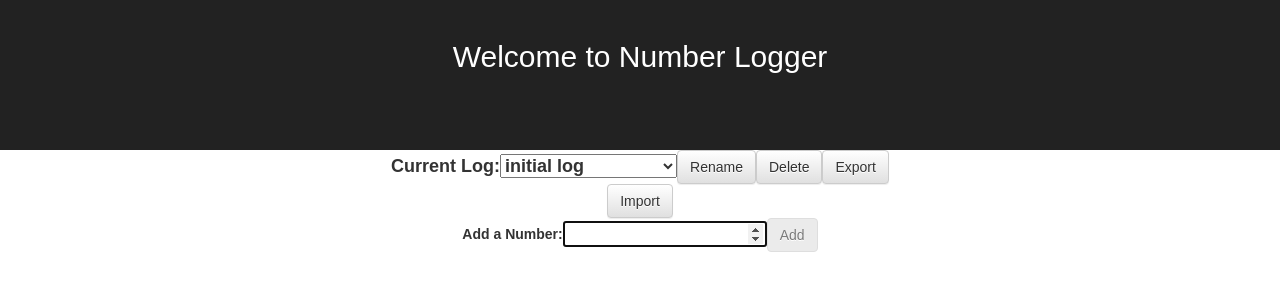
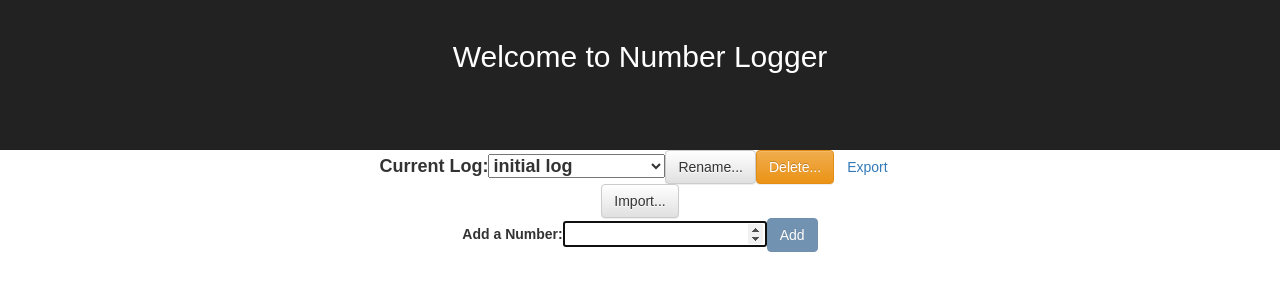
Before and after one commit to mikelson/number-logger, a React (Create React App) app: page / in a window 1280 px wide. Shown: the top 300 px of the page. Built offline with nearby package versions, Linux system fonts and the light colour scheme.

Commit message:
restyle Buttons

```diff
--- a/src/App.js
+++ b/src/App.js
@@ -293,19 +293,21 @@ class App extends Component {
                   title="Change the name of this Log"
                   disabled={!log}
                   >
-                  Rename
+                  Rename...
                 </Button>
                 <Button
                   onClick={this.deleteCurrentLog}
                   title="Remove this Log"
                   disabled={!log}
+                  bsStyle="warning"
                   >
-                  Delete
+                  Delete...
                 </Button>
                 <Button
                   onClick={this.exportCurrentLog}
                   title="Save this Log as a file of tab-separated values"
                   disabled={!log}
+                  bsStyle="link"
                   >
                   Export
                 </Button>
@@ -321,7 +323,7 @@ class App extends Component {
               onClick={this.chooseAndImportFile}
               title="Choose a file of tab-separated values to add as a new Log"
               >
-              Import
+              Import...
             </Button>
           </div>
           {entries && entries.length > 0 &&
@@ -349,7 +351,9 @@ class App extends Component {
                 />
               <Button
                 disabled={!this.state.newValue}
-                onClick={this.addNewValue}>
+                onClick={this.addNewValue}
+                bsStyle="primary"
+                >
                 Add
               </Button>
             </label>
```
